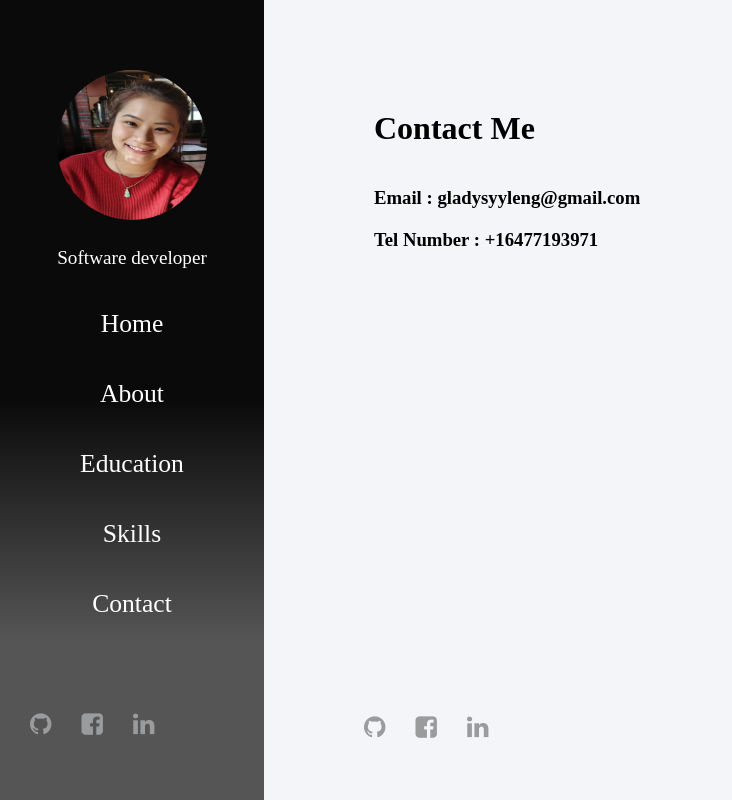
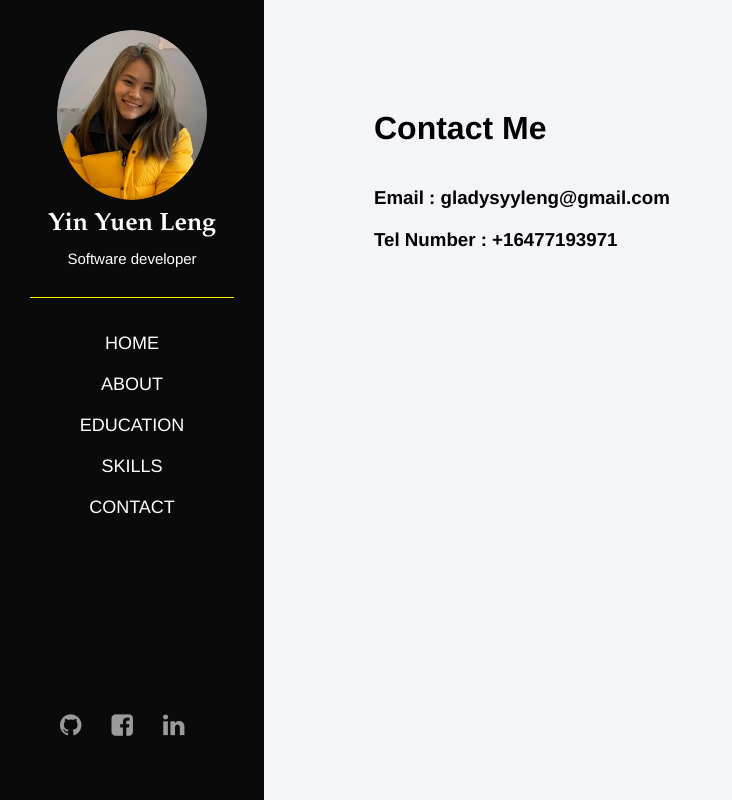
Before and after one commit to gladysleng/gladysleng.github.io, a React (Create React App) app: page /contact in a window 1280 px wide. Shown: the whole page, without its empty margins (0-732 px from the left). Built offline with nearby package versions, Linux system fonts and the light colour scheme.

Commit message:
fixed nav bar

```diff
--- a/src/App.css
+++ b/src/App.css
@@ -13,7 +13,7 @@ padding: 0;
 }
 body
 {
-font-family:"Times New Roman";
+font-family:"Helvetica";
 }
 .App
 {
@@ -25,8 +25,7 @@ min-height: 100vh;
 {
   border-radius: 50%;
   width: 150px;
-  margin: 10px;
-  height: 150px;
+  height: 170px;
 }
 /* .condiv class is for the right side content container*/
 .condiv
@@ -49,10 +48,9 @@ align-items: flex;
 }
 nav
 {
-padding:60px 30px 0px 30px ;
+padding:30px 30px 0px 30px ;
 flex:var(--sidebar-flex);
-background: rgb(238,103,143);
-background: linear-gradient(180deg, rgb(10, 10, 10) 50%, rgb(85, 85, 85) 80%);
+background:  rgb(10, 10, 10) ;
 }
 
 nav ul
@@ -66,24 +64,33 @@ nav ul
 
 nav ul li
 {
-  margin:40px;
+  margin:20px 0px 0px 0px;
+  font-size: 18px;
+  text-transform: uppercase;
 }
 
 a{
   text-decoration: none;
   color:white;
 }
+a:hover{
+ color:rgb(248, 248, 186);
+}
 .active
 {
-  font-weight: bolder;
+  font-weight: 900;
+
 }
 
 .social
 {
-position: absolute;
-margin-top: 20px;
-display: flex;
-bottom: 60px;
+  margin-top: 20px;
+  display: flex;
+  bottom: 60px;
+  flex-direction: row;
+  justify-content: flex-end;
+  position:absolute;
+  padding-left: 30px;
 }
 
 .social i
@@ -91,6 +98,7 @@ bottom: 60px;
 padding-right: 30px;
 font-size: 25px;
 color: #9a9b9c;
+
 }
 
 .social i:hover
@@ -123,3 +131,25 @@ color: #1b1d20;
 background-color: #ffffff;
 box-shadow: 0 10px 20px rgba(0,0,0,0.19), 0 6px 6px rgba(0,0,0,0.23);
 }
+.navName{
+  font-size:25px;
+  font-family: "Palatino";
+  font-weight: bold;
+  white-space: nowrap;
+  margin: 10px;
+}
+hr{
+  margin-top:15px;
+  margin-bottom: 15px;
+  height:1px;
+  border:none;
+  background-color: yellow;
+  width:100%;
+
+}
+.condiv-profile{
+  display: flex;
+  flex-direction: column;
+  align-items: center;
+
+}
--- a/src/components/Navbar.js
+++ b/src/components/Navbar.js
@@ -1,6 +1,7 @@
 import React, { Component } from 'react';
 import Navitem from './Navitem';
 import Profilepicture from '../contents/Profilepicture';
+import Social from './Social';
 
 class Navbar extends Component {
     constructor(props)
@@ -29,6 +30,7 @@ class Navbar extends Component {
             <Navitem item="Education" tolink="/education"  activec={this.activeitem}></Navitem>
             <Navitem item="Skills" tolink="/skills"  activec={this.activeitem}></Navitem>
             <Navitem item="Contact" tolink="/contact"  activec={this.activeitem}></Navitem>
+            <Social/>
             </ul>
             </nav>
             )
--- a/src/components/Social.js
+++ b/src/components/Social.js
@@ -4,7 +4,7 @@ import 'font-awesome/css/font-awesome.min.css';
 class Social extends Component {
     render() {
         return (
-            <div class="social">
+            <div className="social">
                 <a href="https://github.com/gladysleng" target="_blank"><i class="fa fa-github"></i></a>
                 <a href="https://www.facebook.com/gladys.leng.5" target="_blank"><i class="fa fa-facebook-square"></i></a>
                 <a href="https://Linkedin.com/in/yinleng" target="_blank"><i class="fa fa-linkedin"></i></a>
--- a/src/contents/Contact.js
+++ b/src/contents/Contact.js
@@ -7,7 +7,6 @@ class Contact extends Component {
                 <h1 className="subtopic">Contact Me</h1>
                 <h3>Email  :   gladysyyleng@gmail.com</h3>
                 <h3>Tel Number   :   +16477193971</h3>
-                <Social />
             </div>
         )
     }
--- a/src/contents/Home.js
+++ b/src/contents/Home.js
@@ -10,7 +10,6 @@ class Home extends Component {
             <div className="condiv-home" >
                 <img src={profilepic} className="profilepic"></img><br/>
                 <ReactTypingEffect className="typingeffect" text={['I am Yin Yuen Leng', 'I am a software developer']} speed={300} eraseDelay={100} />
-                <Social />
             </div>
         )
     }
--- a/src/contents/Profilepicture.js
+++ b/src/contents/Profilepicture.js
@@ -7,10 +7,11 @@ import Social from '../components/Social';
 class Profilepicture extends Component {
     render() {
         return (
-            <div >
+            <div className="condiv-profile">
                 <img src={profilepic} className="profilepic"></img>
-                <p>Software developer</p>
-                <Social/>
+                <span className="navName">Yin Yuen Leng</span>
+                <span style={{fontSize:"15px", margin:"0px 10px 15px 10px",textAlign:"center"}}>Software developer</span>
+                <hr/>
             </div>
         )
     }
```
Also changed, not shown: src/img/profile.png.
